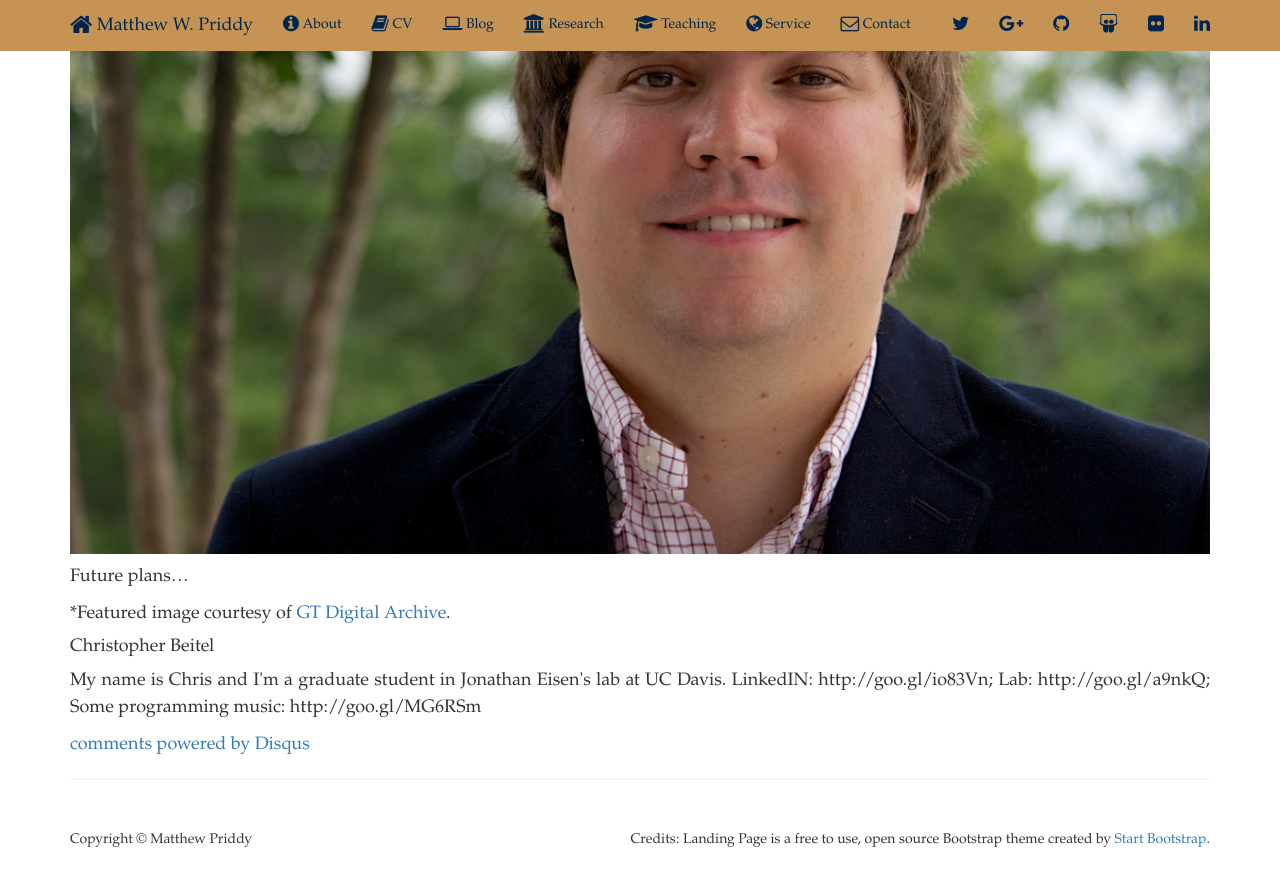
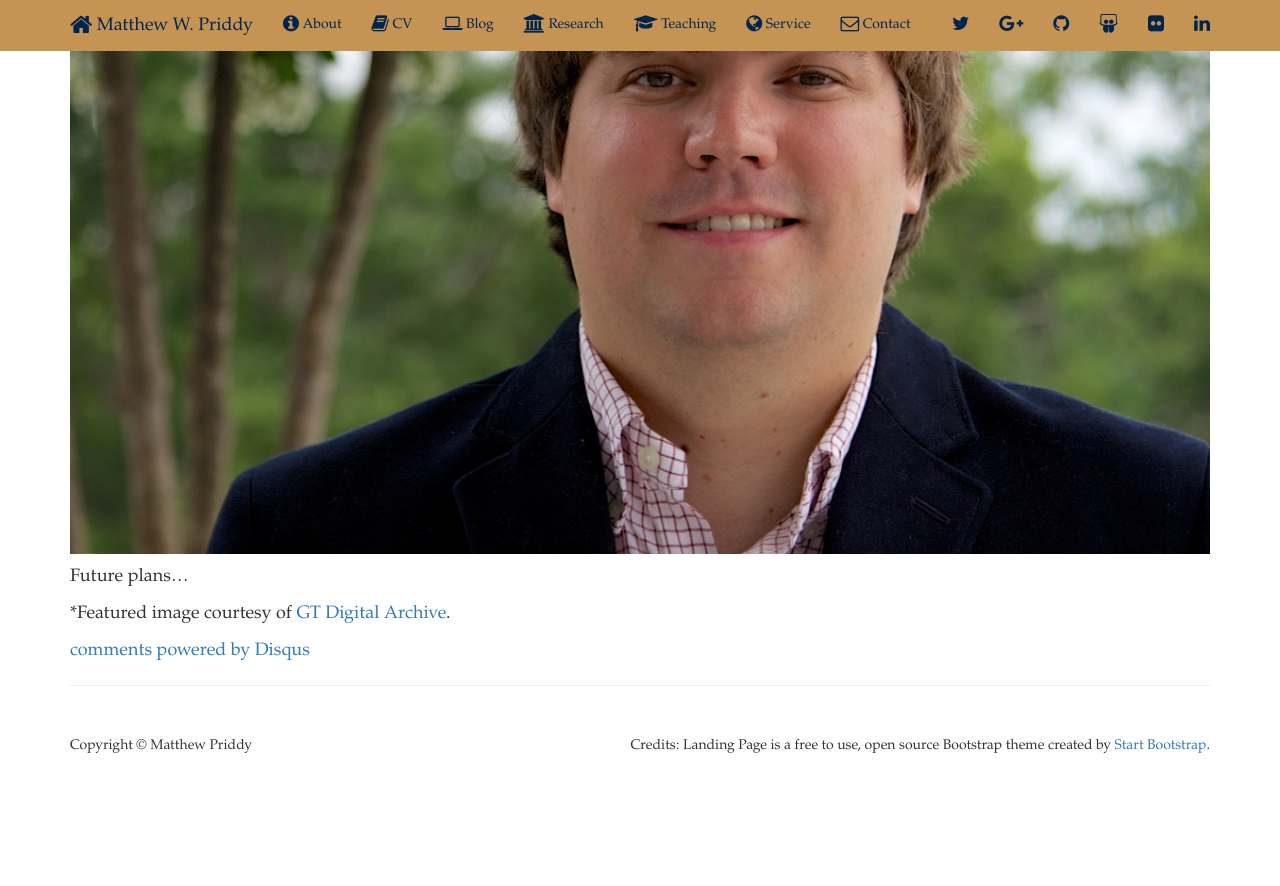
Before and after one commit to mwpriddy/mwpriddy.github.io, a Jekyll site: the page built from _posts/2015-02-21-MWPfirstPost.md, in a window 1280 px wide and 900 px high, scrolled down 1577 px. Shown: the top 886 px of the window. Built offline with Jekyll 4.4.1, drawn with Linux system fonts in a browser that asks for light colours; nearby versions of some CDN libraries; formulas are drawn with MathJax 3; comment, search, counter and statistics services are not loaded; after the commit the page ends 2383 px from its top, so only the background shows below that; grey boxes are pictures that could not be loaded.

Commit message:
copy featurette from about page

```diff
--- a/_includes/blurb.html
+++ b/_includes/blurb.html
@@ -1,25 +1,11 @@
 {% if page.blurb %}
     <hr>
-    <div>
-        <img class="featurette-image img-circle img-responsive pull-left" src="/images/Close-up_headshot_square.jpg">
-        <p>I am currently a Ph.D. student in the Woodruff School for Mechanical Engineering at the  Georgia Institute of Technology where I am a graduate research assistant in the McDowell group.  </p>
-    </div>
+        <div class="featurette" id="about">
+            <img class="featurette-image img-circle img-responsive pull-left" src="/images/Close-up_headshot_square.jpg">
+            <h2 class="featurette-heading">Introduction
+               <!-- <span class="text-muted">Will Catch Your Eye</span> -->
+            </h2>
+            <p class="lead">I am currently a Ph.D. student in the Woodruff School for Mechanical Engineering at the  Georgia Institute of Technology and am a member of the David McDowell research group.  </p>
+        </div>
     <hr>
 {% endif %}
-
-            <section class="author">
-
-                <figure class="user-image">
-                    <div id="user-image" class="img" style="background-image: url(/content/images/2014/Jul/BeitelC2014.jpg)"></div>
-                </figure>
-
-                <div class="info-author">
-
-                    <h4>Christopher Beitel</h4>
-                    <p>
-                        My name is Chris and I&#x27;m a graduate student in Jonathan Eisen&#x27;s lab at UC Davis.
-LinkedIN: http://goo.gl/io83Vn; Lab: http://goo.gl/a9nkQ; Some programming music: http://goo.gl/MG6RSm
-                    </p>
-                </div>
-
-            </section>
```
